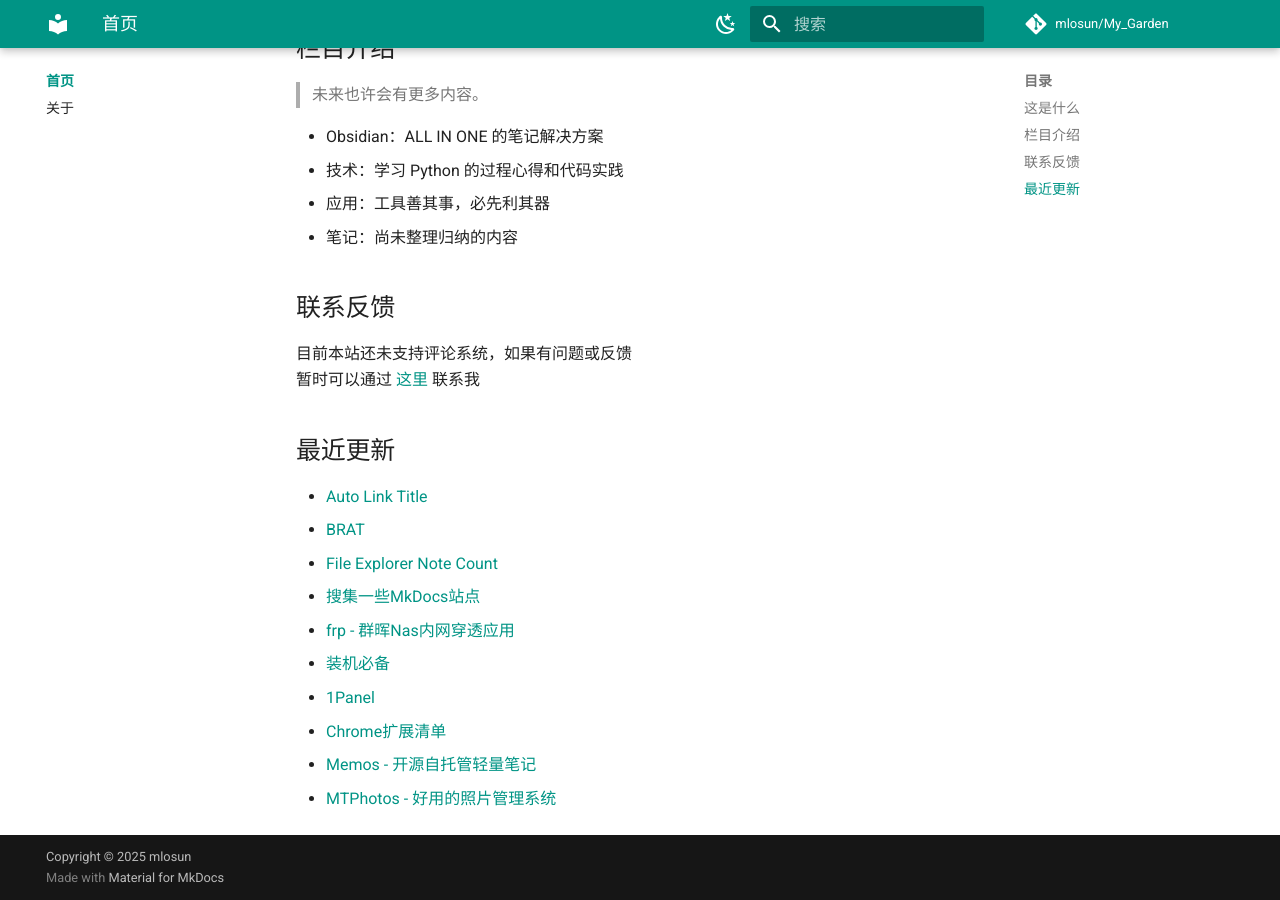
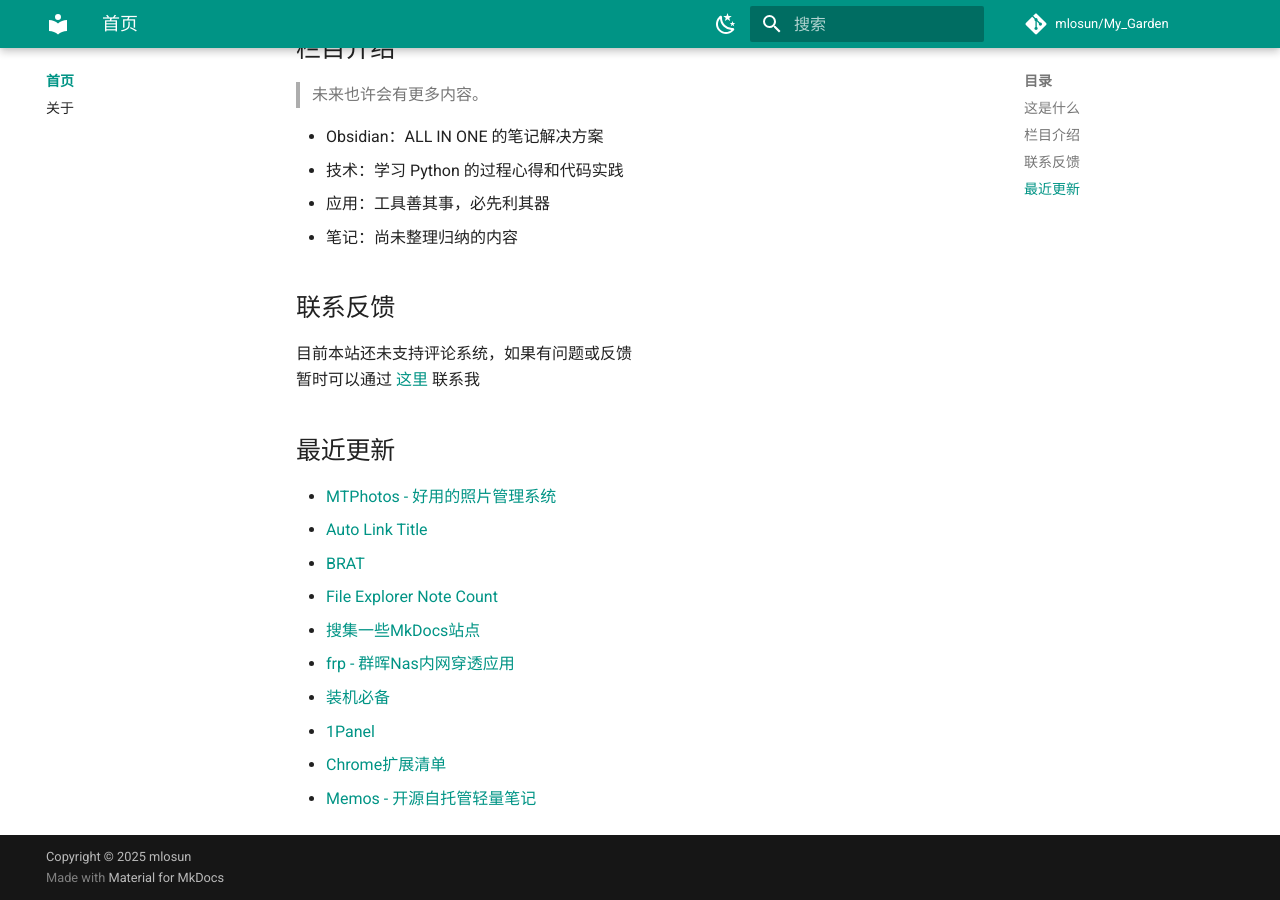
Before and after one commit to mlosun/My_Garden, an MkDocs documentation site: the page built from docs/index.md, in a window 1280 px wide and 900 px high, scrolled down 580 px. Built offline with MkDocs 1.6.1 and Material for MkDocs 9.7.7, drawn with Linux system fonts in a browser that asks for light colours; comment, search, counter and statistics services are not loaded; part of the change alters nothing that is shown.

```diff
--- a/docs/index.md
+++ b/docs/index.md
@@ -33,6 +33,7 @@ title: 首页
 
 ## 最近更新
 
+- [MTPhotos - 好用的照片管理系统](./apps/MTPhotos%20-%20%E5%A5%BD%E7%94%A8%E7%9A%84%E7%85%A7%E7%89%87%E7%AE%A1%E7%90%86%E7%B3%BB%E7%BB%9F.md)
 - [Auto Link Title](./obsidian/plugins/Auto%20Link%20Title.md)
 - [BRAT](./obsidian/plugins/BRAT.md)
 - [File Explorer Note Count](./obsidian/plugins/File%20Explorer%20Note%20Count.md)
@@ -42,4 +43,3 @@ title: 首页
 - [1Panel](./apps/1Panel.md)
 - [Chrome扩展清单](./apps/Chrome%E6%89%A9%E5%B1%95%E6%B8%85%E5%8D%95.md)
 - [Memos - 开源自托管轻量笔记](./apps/Memos%20-%20%E5%BC%80%E6%BA%90%E8%87%AA%E6%89%98%E7%AE%A1%E8%BD%BB%E9%87%8F%E7%AC%94%E8%AE%B0.md)
-- [MTPhotos - 好用的照片管理系统](./apps/MTPhotos%20-%20%E5%A5%BD%E7%94%A8%E7%9A%84%E7%85%A7%E7%89%87%E7%AE%A1%E7%90%86%E7%B3%BB%E7%BB%9F.md)
```
